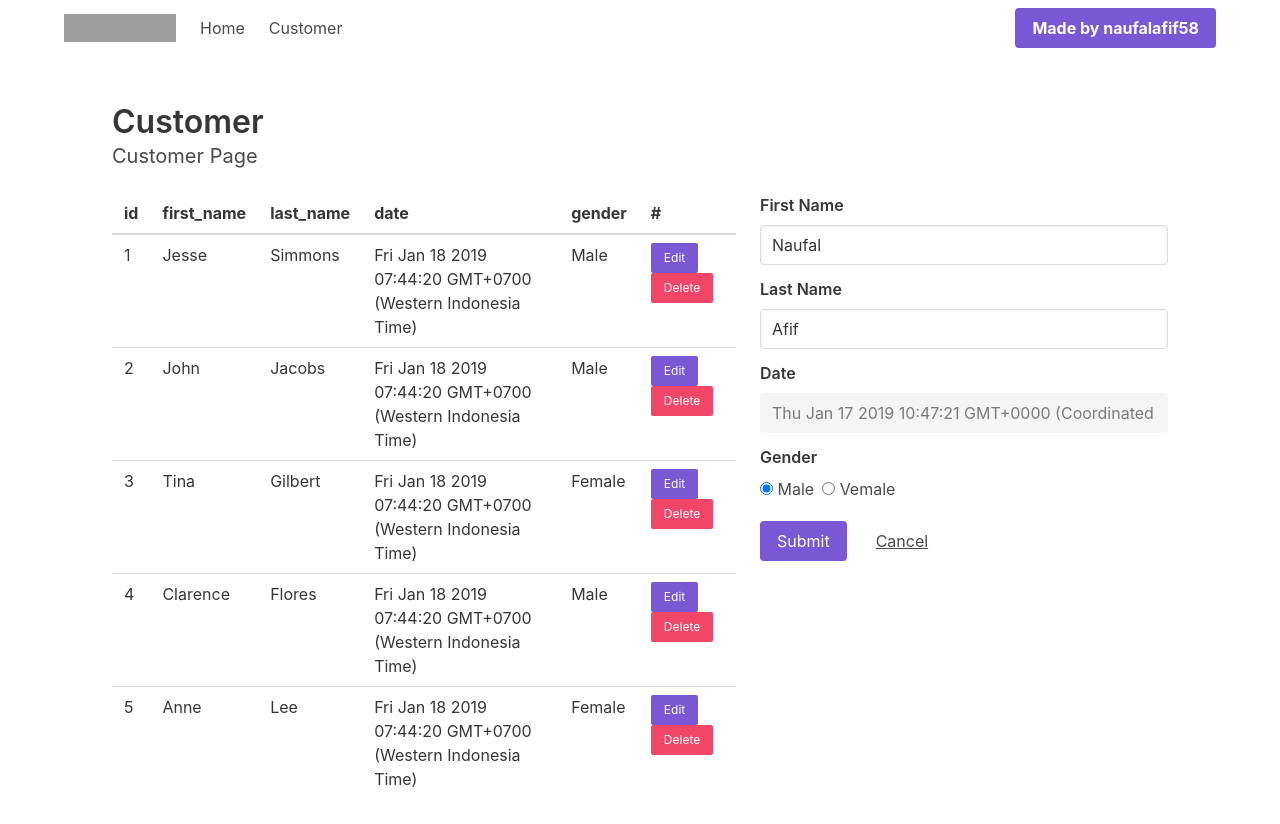
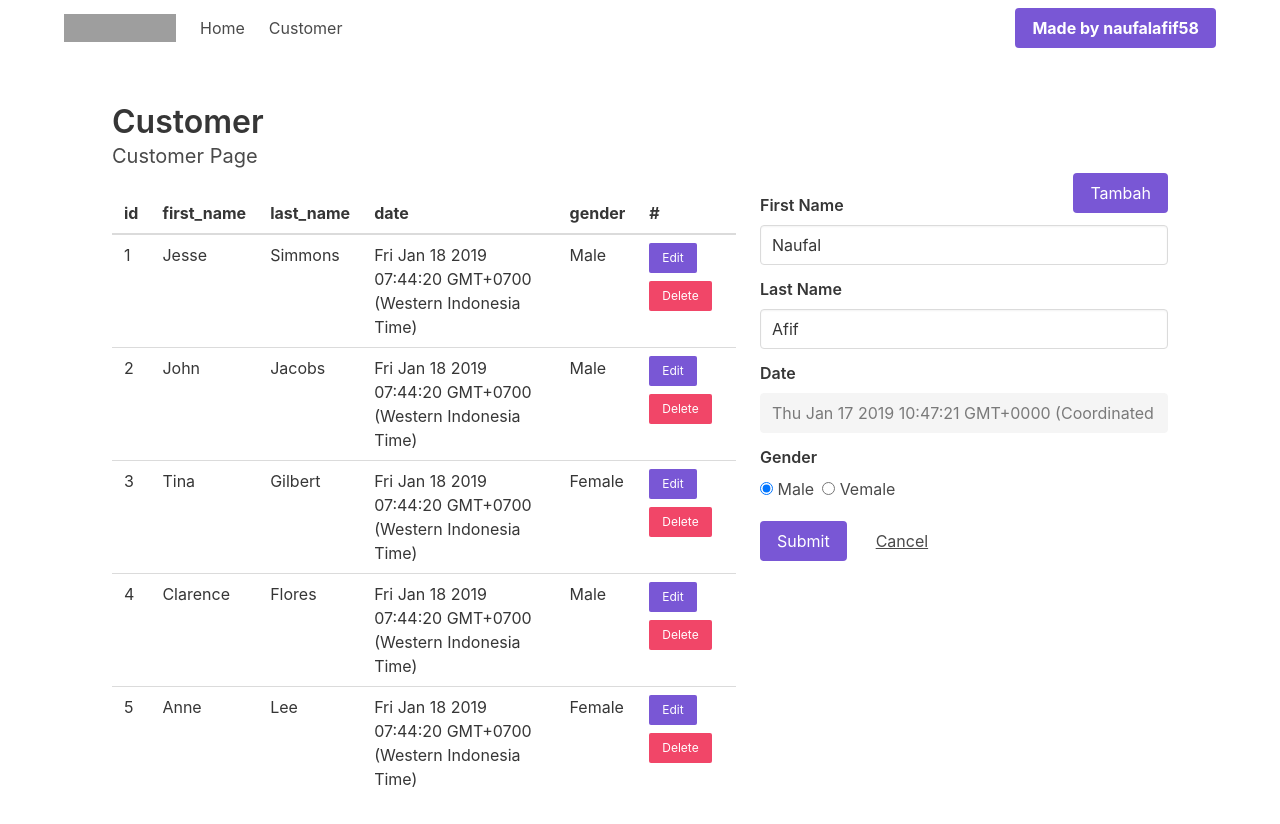
Before and after one commit to naufalafif/vue-crud-example, a Vue app: page /customer in a window 1280 px wide. Shown: the top 824 px of the page. Built offline with nearby package versions, Linux system fonts and the light colour scheme; grey boxes are pictures that could not be loaded; what vue-sweetalert2 would draw is missing.

Commit message:
add insert toggle show button

```diff
--- a/src/views/Customer.vue
+++ b/src/views/Customer.vue
@@ -12,8 +12,10 @@
                 <tr v-for="(row,index_row) in data" :key="index_row">
                     <td v-for="(column,index) in columns" :key="index"> {{row[column]}} </td>
                     <td>
-                        <a class="button is-small is-primary">Edit</a>
-                        <a class="button is-small is-danger" @click="deleteCustomer(row.id)">Delete</a>
+                        <p class="buttons">
+                            <a class="button is-small is-primary" @click="editCustomer(row)">Edit</a>
+                            <a class="button is-small is-danger" @click="deleteCustomer(row.id)">Delete</a>
+                        </p>
                     </td>
                 </tr>
             </tbody>
@@ -23,7 +25,8 @@
         </div>
     </div>
     <div class="column">
-        <CustomerInputForm></CustomerInputForm>
+        <a href="#" @click="showAdd=!showAdd" class="button" style="float:right;margin-top:-20px" v-bind:class="{'is-link':showAdd,'is-info':!showAdd}">Tambah</a>
+        <CustomerInputForm v-if="showAdd"></CustomerInputForm>
     </div>
 </div>
 </template>
@@ -39,7 +42,7 @@ export default {
     },
     data() {
             return {
-
+                showAdd:true,
             }
         },
     computed:{
@@ -53,6 +56,9 @@ export default {
             },
         },
     methods:{
+            editCustomer(customer){
+                this.showAdd = false;
+            },
             deleteCustomer(customer){
                 this.$swal({
                     title: 'Are you sure?',
```
